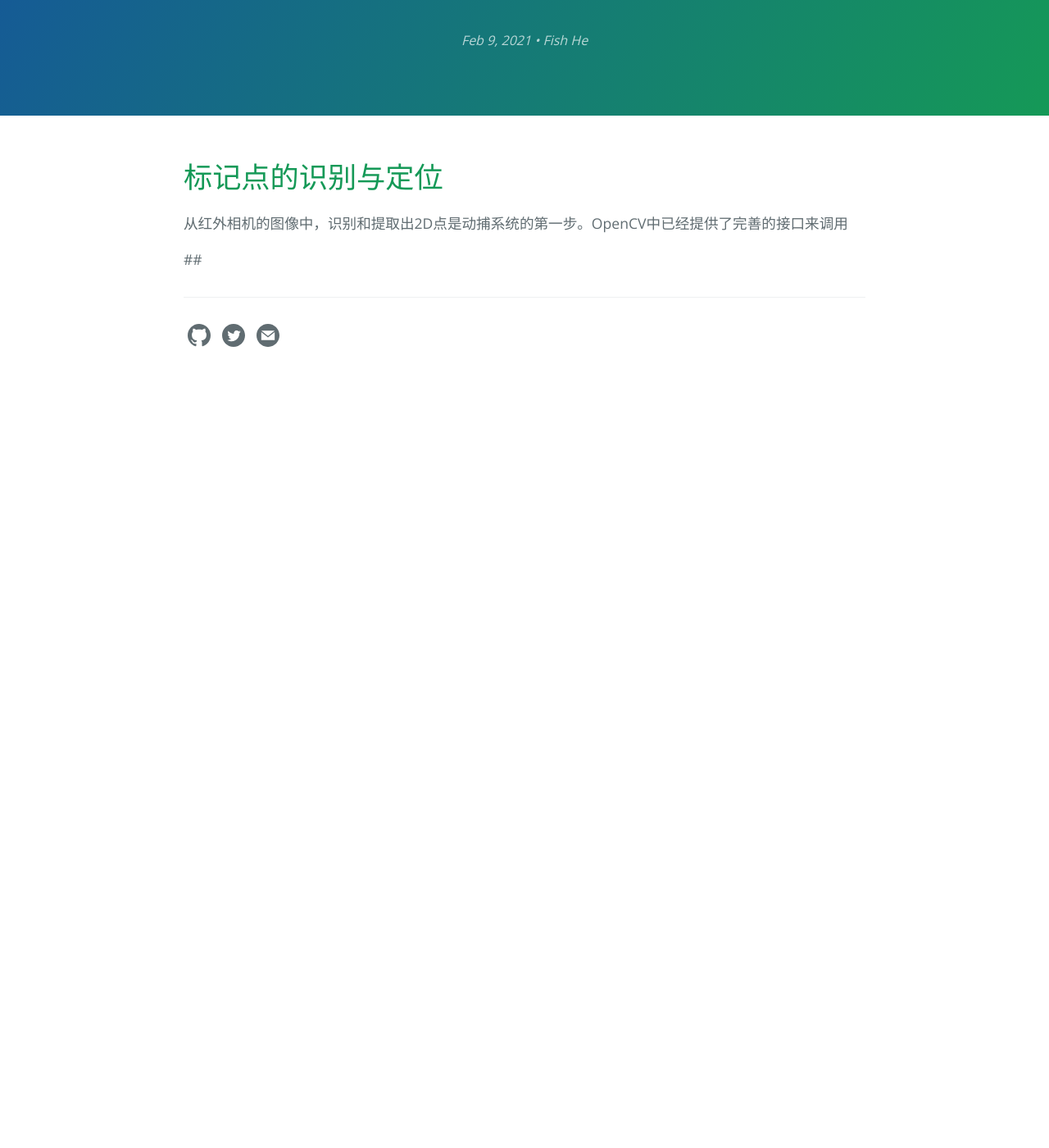
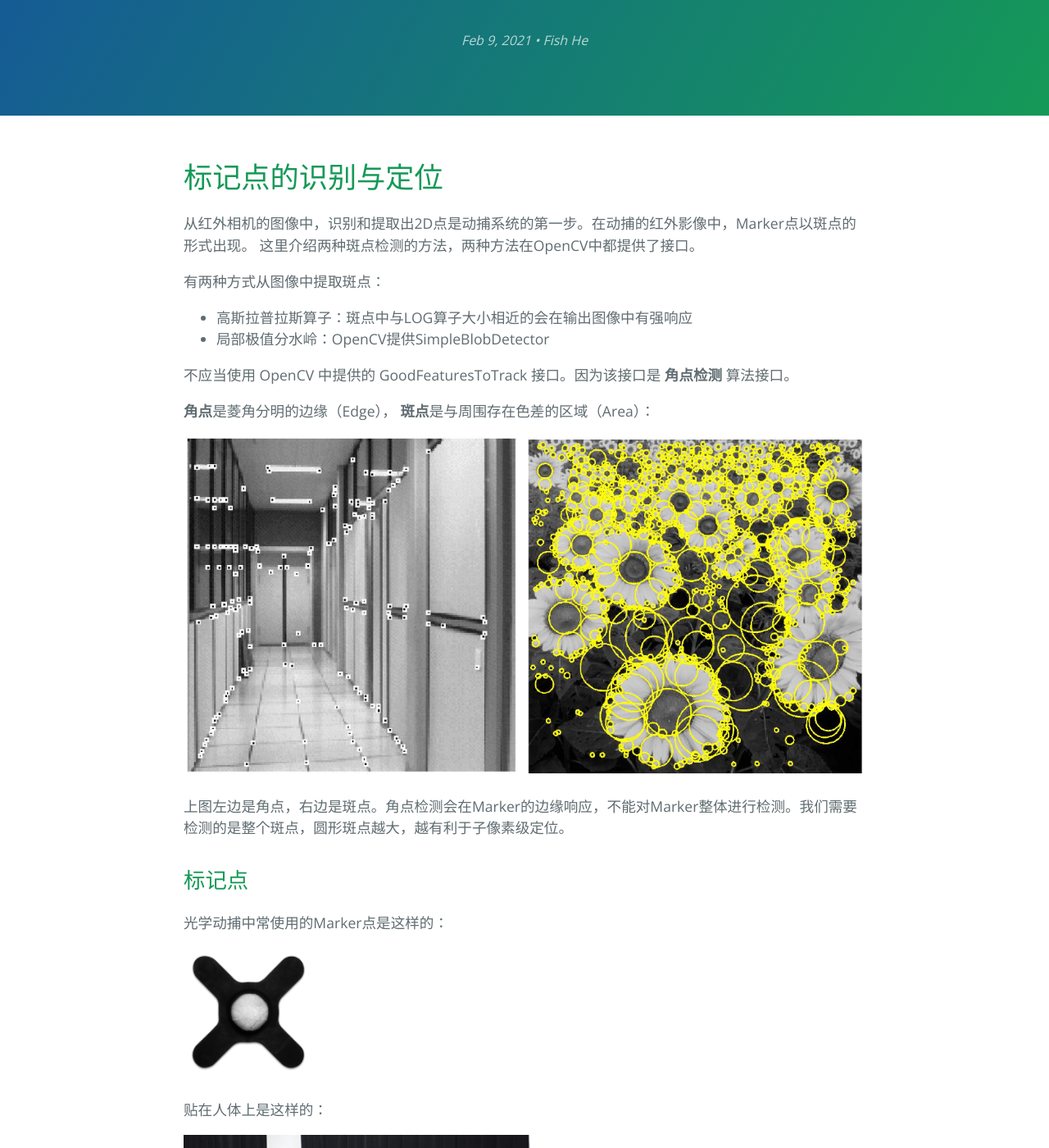
Before and after one commit to FishHe/FishHe.GitHub.IO, a Jekyll site: the page built from _posts/2021-02-09-BlobRL.md, in a window 1280 px wide and 1400 px high, scrolled down 209 px. Shown: the whole window at 82% size. Built offline with Jekyll 4.4.1, drawn with Linux system fonts in a browser that asks for light colours; before the commit the page ends 900 px from its top, so only the background shows below that; some of the changed text lies outside the part shown.

Commit message:
特征点检测算法描述更新

```diff
--- a/_posts/2021-02-09-BlobRL.md
+++ b/_posts/2021-02-09-BlobRL.md
@@ -5,6 +5,44 @@ title: 基于标记点的动捕系统
 
 # 标记点的识别与定位
 
-从红外相机的图像中，识别和提取出2D点是动捕系统的第一步。OpenCV中已经提供了完善的接口来调用
+从红外相机的图像中，识别和提取出2D点是动捕系统的第一步。在动捕的红外影像中，Marker点以斑点的形式出现。
+这里介绍两种斑点检测的方法，两种方法在OpenCV中都提供了接口。
 
-##
+有两种方式从图像中提取斑点：
+
+* 高斯拉普拉斯算子：斑点中与LOG算子大小相近的会在输出图像中有强响应
+* 局部极值分水岭：OpenCV提供SimpleBlobDetector
+
+不应当使用 OpenCV 中提供的 GoodFeaturesToTrack 接口。因为该接口是 **角点检测** 算法接口。
+
+**角点**是菱角分明的边缘（Edge），
+**斑点**是与周围存在色差的区域（Area）：
+
+![](https://fishhe.github.io/assets/img/markdown-img-paste-20210209173357217.png)
+
+上图左边是角点，右边是斑点。角点检测会在Marker的边缘响应，不能对Marker整体进行检测。我们需要检测的是整个斑点，圆形斑点越大，越有利于子像素级定位。
+
+## 标记点
+
+光学动捕中常使用的Marker点是这样的：
+
+![](https://fishhe.github.io/assets/img/markdown-img-paste-20210209180347677.png)
+
+贴在人体上是这样的：
+
+![](https://fishhe.github.io/assets/img/markdown-img-paste-2021020918041785.png)
+
+用红外相机拍下来的2D图像是这样的：
+
+![](https://fishhe.github.io/assets/img/markdown-img-paste-20210209180453858.png)
+
+## 高斯拉普拉斯算子
+
+
+
+## SimpleBlobDetector
+
+
+## 基于CUDA的改进
+
+直接使用OpenCV提供的函数接口是低效的。动捕系统的2D点流帧率至少高于150FPS。
```
Also changed, not shown: _posts/2021-02-09-OpenMMC.md (+1 -1 lines), assets/img/markdown-img-paste-20210209173357217.png (added), assets/img/markdown-img-paste-20210209180347677.png (added), assets/img/markdown-img-paste-2021020918041785.png (added), assets/img/markdown-img-paste-20210209180453858.png (added), 1 other file.
